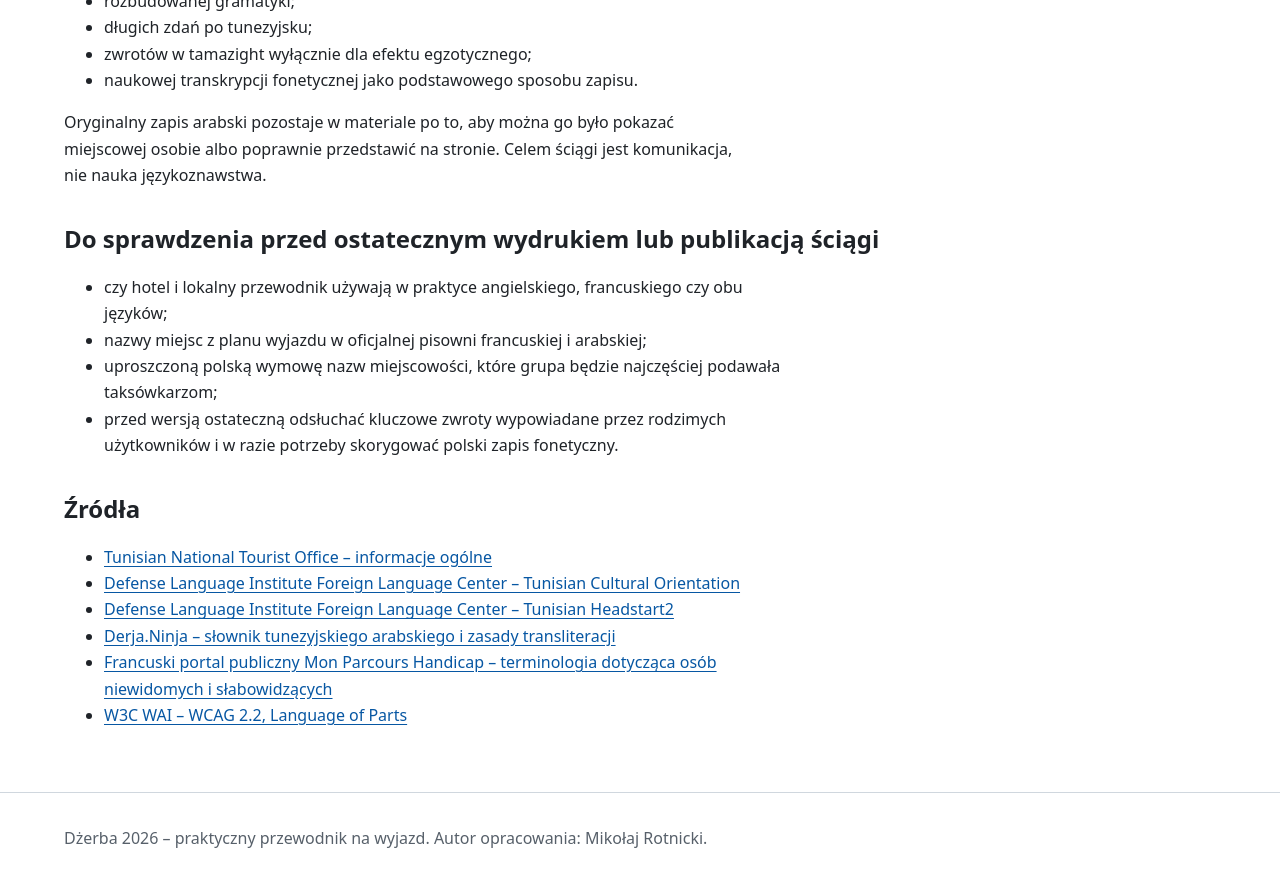
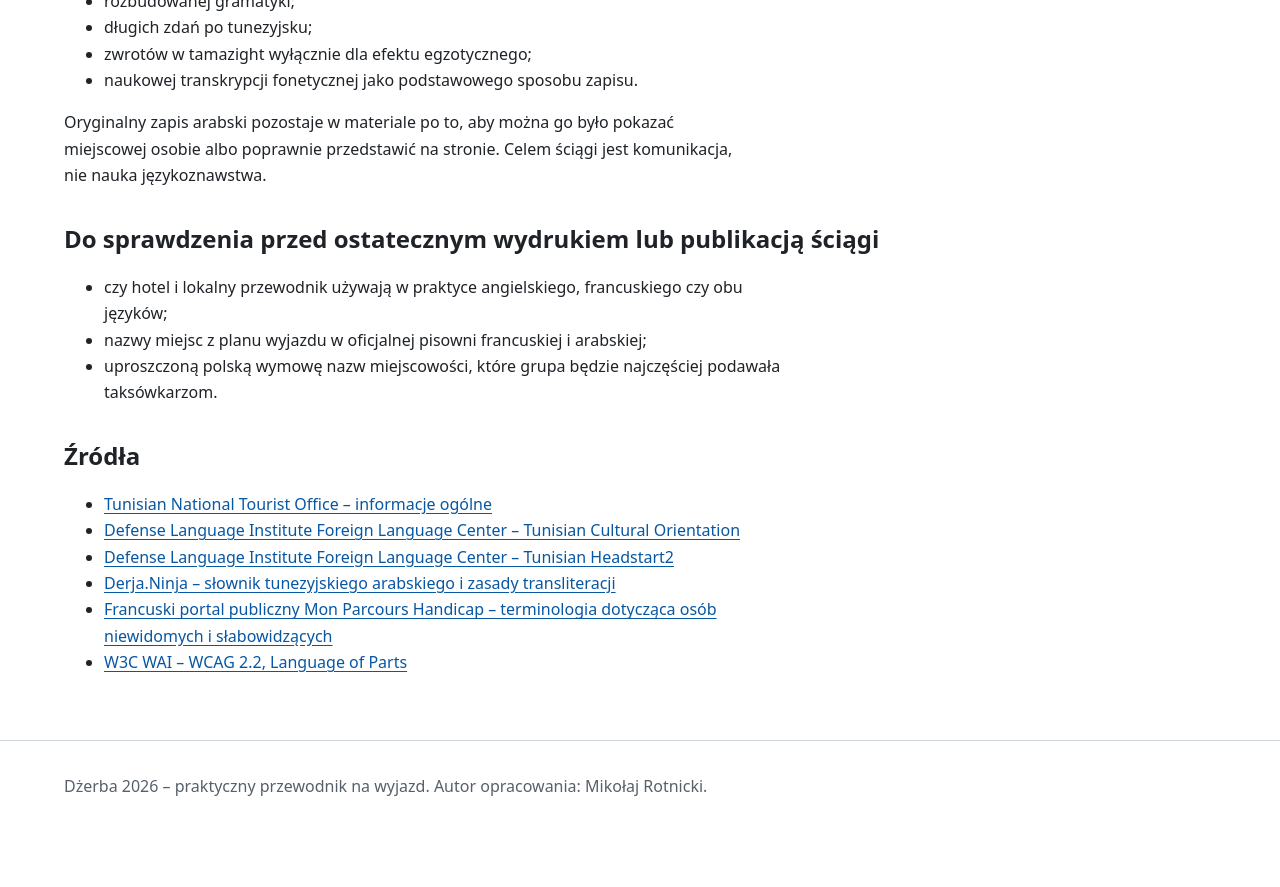
Before and after one commit to rotnicki/djerba-2026, a Jekyll site: the page built from jezyk-i-zwroty.md, in a window 1280 px wide and 900 px high, scrolled down 6986 px. Shown: the top 887 px of the window. Built offline with Jekyll 4.4.1, drawn with Linux system fonts in a browser that asks for light colours; our own code applies the rules of GitHub Pages for plain Markdown files; after the commit the page ends 7833 px from its top, so only the background shows below that; some of the changed text lies outside the part shown.

```diff
--- a/jezyk-i-zwroty.md
+++ b/jezyk-i-zwroty.md
@@ -234,8 +234,7 @@
 
 - czy hotel i lokalny przewodnik używają w praktyce angielskiego, francuskiego czy obu języków;
 - nazwy miejsc z planu wyjazdu w oficjalnej pisowni francuskiej i arabskiej;
-- uproszczoną polską wymowę nazw miejscowości, które grupa będzie najczęściej podawała taksówkarzom;
-- przed wersją ostateczną odsłuchać kluczowe zwroty wypowiadane przez rodzimych użytkowników i w razie potrzeby skorygować polski zapis fonetyczny.
+- uproszczoną polską wymowę nazw miejscowości, które grupa będzie najczęściej podawała taksówkarzom.
 
 ## Źródła
 
```
Also changed, not shown: other parts of jezyk-i-zwroty.md (+1 -1 lines).
